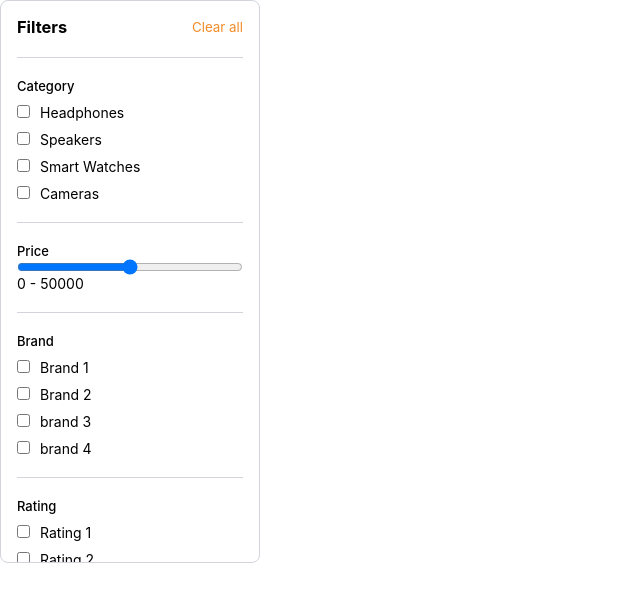
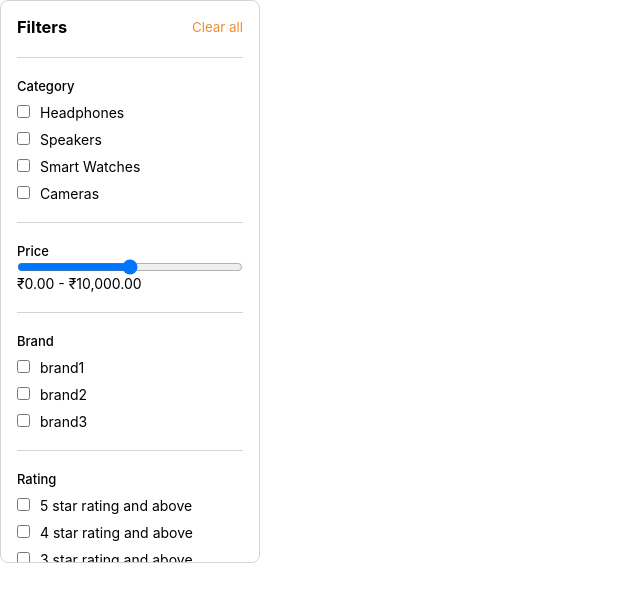
Before and after one commit to Velang2003/Pocket-Cart, a React (Vite) app: page / in a window 1280 px wide. Shown: the top 602 px of the page, without its empty margins (0-640 px from the left). Built offline with nearby package versions, Linux system fonts and the light colour scheme.

Commit message:
Feat: added dummy values to filter component

```diff
--- a/src/features/products/components/filters/ProductFilter.tsx
+++ b/src/features/products/components/filters/ProductFilter.tsx
@@ -1,6 +1,48 @@
 import "./ProductFilter.css"
 
+interface filerVarient {
+  category: string[];
+  price: {
+    min: number;
+    max: number;
+  };
+  brand: string[];
+  ratings: number[];
+}
+
 function ProductFilter() {
+    const dummyProduct: filerVarient = {
+      category: ["Headphones", "Speakers", "Smart Watches", "Cameras"],
+      price: { min: 0, max: 10000 },
+      brand: ["brand1", "brand2", "brand3"],
+      ratings: [5, 4, 3],
+    };
+
+    const categoryComponent = dummyProduct.category.map((category, index)=>{
+        return(
+            <label htmlFor={category} key={category}>
+                <input type="checkbox" name={category} id={category}/>
+                {category}
+            </label>
+        )
+    })
+    const brandComponent = dummyProduct.brand.map((brand, index)=>{
+        return(
+            <label htmlFor={brand} key={brand}>
+                <input type="checkbox" name={brand} id={brand}/>
+                {brand}
+            </label>
+        )
+    })
+    const ratingsComponent = dummyProduct.ratings.map((ratings, index) => {
+      return (
+        <label htmlFor={`${ratings}`} key={ratings}>
+          <input type="checkbox" name={`${ratings}`} id={`${ratings}`} />
+          {ratings} star rating and above
+        </label>
+      );
+    });
+
   return (
     <div className="productFilter">
       <div>
@@ -10,68 +52,40 @@ function ProductFilter() {
       <span></span>
       <div>
         <h4>Category</h4>
-        <label htmlFor="category1">
-          <input type="checkbox" name="category" id="category1" />
-          Headphones
-        </label>
-        <label htmlFor="category2">
-          <input type="checkbox" name="category" id="category2" />
-          Speakers
-        </label>
-        <label htmlFor="category3">
-          <input type="checkbox" name="category" id="category3" />
-          Smart Watches
-        </label>
-        <label htmlFor="category4">
-          <input type="checkbox" name="category" id="category4" />
-          Cameras
-        </label>
+        {categoryComponent}
       </div>
       <span></span>
       <div>
         <h4>Price</h4>
-        <input type="range" name="price" id="price" min={0} max={50000} />
-        <p>0 - 50000</p>
+        <input
+          type="range"
+          name="price"
+          id="price"
+          min={dummyProduct.price.min}
+          max={dummyProduct.price.max}
+          defaultValue={5000}
+        />
+        <p>
+          {dummyProduct.price.min.toLocaleString("en-IN", {
+            style: "currency",
+            currency: "INR",
+          })}{" "}
+          -{" "}
+          {dummyProduct.price.max.toLocaleString("en-IN", {
+            style: "currency",
+            currency: "INR",
+          })}
+        </p>
       </div>
       <span></span>
       <div>
         <h4>Brand</h4>
-        <label htmlFor="brand1">
-          <input type="checkbox" name="brand" id="brand1" />
-          Brand 1
-        </label>
-        <label htmlFor="brand2">
-          <input type="checkbox" name="brand" id="brand2" />
-          Brand 2
-        </label>
-        <label htmlFor="brand3">
-          <input type="checkbox" name="brand" id="brand3" />
-          brand 3
-        </label>
-        <label htmlFor="brand4">
-          <input type="checkbox" name="brand" id="brand4" />
-          brand 4
-        </label>
+        {brandComponent}
       </div>
       <span></span>
       <div>
         <h4>Rating</h4>
-        <label htmlFor="rating1">
-          <input type="checkbox" name="rating" id="rating1" />
-          Rating 1
-        </label>
-        <label htmlFor="rating2">
-          <input type="checkbox" name="rating" id="rating2" />
-          Rating 2
-        </label>
-        <label htmlFor="rating3">
-          <input type="checkbox" name="rating" id="rating3" />
-          Rating 3
-        </label>
-        <label htmlFor="rating4">
-          <input type="checkbox" name="rating" id="rating4" />
-          Rating 4
-        </label>
+        {ratingsComponent}
       </div>
     </div>
   );
```
